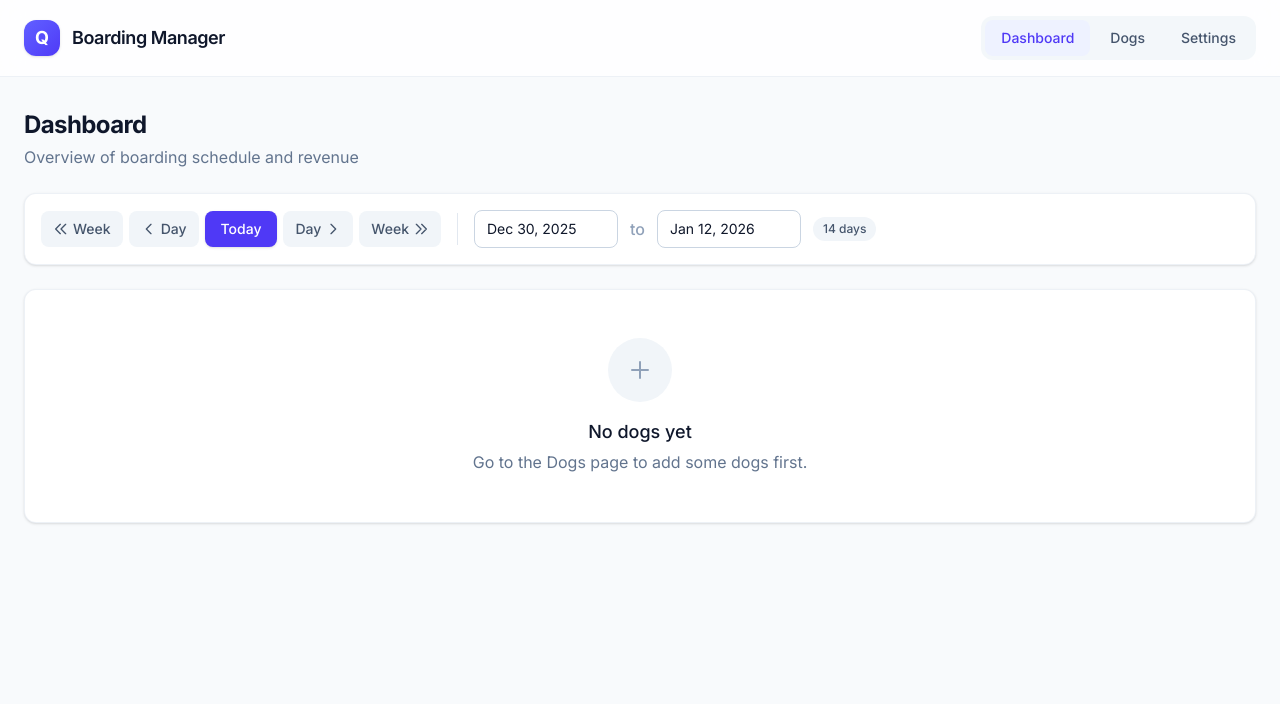
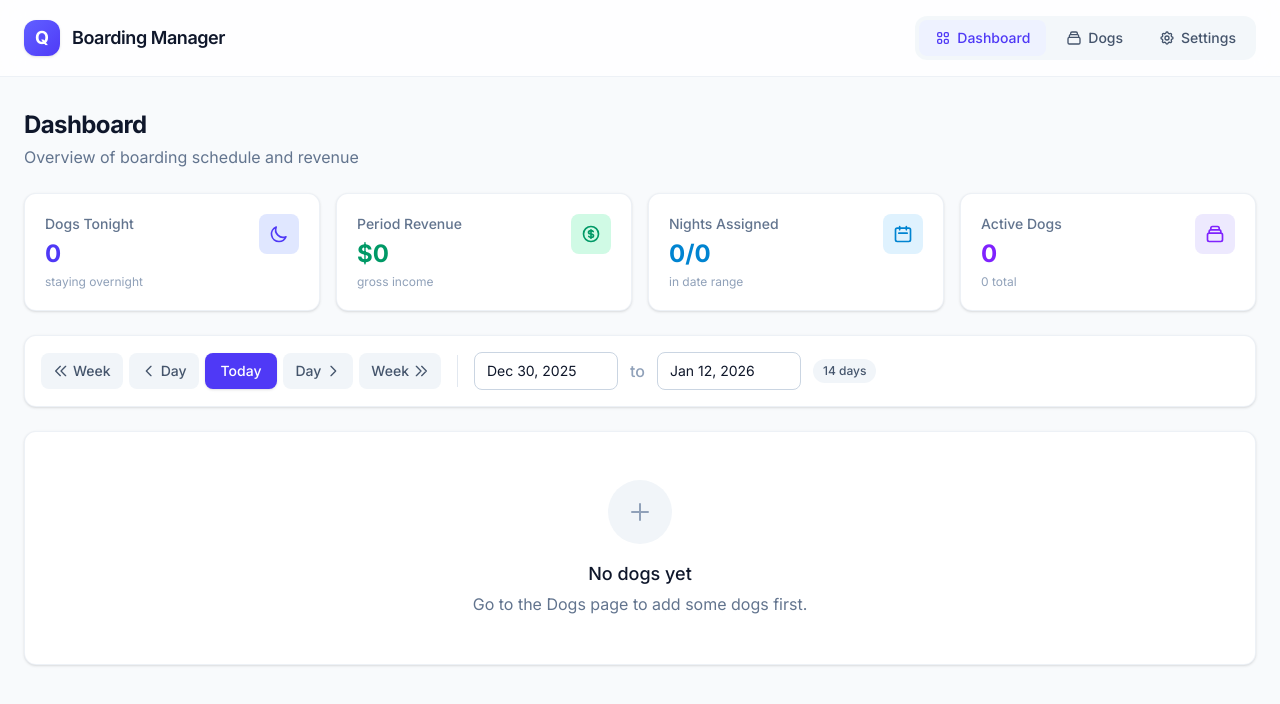
Before and after one commit to kcoffie/dog-boarding, a React (Vite) app: page / in a window 1280 px wide. Shown: the top 704 px of the page. Built offline with nearby package versions, Linux system fonts and the light colour scheme.

Commit message:
Add dashboard summary cards and navigation icons
Summary cards show:
- Dogs Tonight (staying overnight today)
- Period Revenue (gross for date range)
- Nights Assigned (with warning for unassigned)
- Active Dogs count

Navigation now has icons for Dashboard, Dogs, and Settings tabs.

```diff
--- a/src/components/Layout.jsx
+++ b/src/components/Layout.jsx
@@ -2,7 +2,7 @@ import { NavLink, Outlet } from 'react-router-dom';
 
 export default function Layout() {
   const linkClass = ({ isActive }) =>
-    `relative px-4 py-2 text-sm font-medium rounded-lg transition-all duration-200 ${
+    `relative inline-flex items-center px-4 py-2 text-sm font-medium rounded-lg transition-all duration-200 ${
       isActive
         ? 'text-indigo-600 bg-indigo-50'
         : 'text-slate-600 hover:text-slate-900 hover:bg-slate-100'
@@ -27,12 +27,22 @@ export default function Layout() {
             {/* Navigation */}
             <nav className="flex items-center gap-1 p-1 bg-slate-100/80 rounded-xl">
               <NavLink to="/" className={linkClass}>
+                <svg className="w-4 h-4 mr-1.5" fill="none" viewBox="0 0 24 24" stroke="currentColor">
+                  <path strokeLinecap="round" strokeLinejoin="round" strokeWidth={2} d="M4 6a2 2 0 012-2h2a2 2 0 012 2v2a2 2 0 01-2 2H6a2 2 0 01-2-2V6zM14 6a2 2 0 012-2h2a2 2 0 012 2v2a2 2 0 01-2 2h-2a2 2 0 01-2-2V6zM4 16a2 2 0 012-2h2a2 2 0 012 2v2a2 2 0 01-2 2H6a2 2 0 01-2-2v-2zM14 16a2 2 0 012-2h2a2 2 0 012 2v2a2 2 0 01-2 2h-2a2 2 0 01-2-2v-2z" />
+                </svg>
                 Dashboard
               </NavLink>
               <NavLink to="/dogs" className={linkClass}>
+                <svg className="w-4 h-4 mr-1.5" fill="none" viewBox="0 0 24 24" stroke="currentColor">
+                  <path strokeLinecap="round" strokeLinejoin="round" strokeWidth={2} d="M19 11H5m14 0a2 2 0 012 2v6a2 2 0 01-2 2H5a2 2 0 01-2-2v-6a2 2 0 012-2m14 0V9a2 2 0 00-2-2M5 11V9a2 2 0 012-2m0 0V5a2 2 0 012-2h6a2 2 0 012 2v2M7 7h10" />
+                </svg>
                 Dogs
               </NavLink>
               <NavLink to="/settings" className={linkClass}>
+                <svg className="w-4 h-4 mr-1.5" fill="none" viewBox="0 0 24 24" stroke="currentColor">
+                  <path strokeLinecap="round" strokeLinejoin="round" strokeWidth={2} d="M10.325 4.317c.426-1.756 2.924-1.756 3.35 0a1.724 1.724 0 002.573 1.066c1.543-.94 3.31.826 2.37 2.37a1.724 1.724 0 001.065 2.572c1.756.426 1.756 2.924 0 3.35a1.724 1.724 0 00-1.066 2.573c.94 1.543-.826 3.31-2.37 2.37a1.724 1.724 0 00-2.572 1.065c-.426 1.756-2.924 1.756-3.35 0a1.724 1.724 0 00-2.573-1.066c-1.543.94-3.31-.826-2.37-2.37a1.724 1.724 0 00-1.065-2.572c-1.756-.426-1.756-2.924 0-3.35a1.724 1.724 0 001.066-2.573c-.94-1.543.826-3.31 2.37-2.37.996.608 2.296.07 2.572-1.065z" />
+                  <path strokeLinecap="round" strokeLinejoin="round" strokeWidth={2} d="M15 12a3 3 0 11-6 0 3 3 0 016 0z" />
+                </svg>
                 Settings
               </NavLink>
             </nav>
--- /dev/null
+++ b/src/components/SummaryCards.jsx
@@ -0,0 +1,162 @@
+import { useData } from '../context/DataContext';
+import { getDateRange, isOvernight } from '../utils/dateUtils';
+
+export default function SummaryCards({ startDate, days }) {
+  const { dogs, boardings, settings, nightAssignments, getNetPercentageForDate } = useData();
+
+  const dates = getDateRange(startDate, days);
+  const todayStr = new Date().toISOString().split('T')[0];
+
+  // Dogs boarding today (overnight)
+  const dogsToday = dogs.filter(dog => {
+    const dogBoardings = boardings.filter(b => b.dogId === dog.id);
+    return dogBoardings.some(b => isOvernight(b, todayStr));
+  }).length;
+
+  // Revenue this period (gross)
+  const periodRevenue = dates.reduce((total, dateStr) => {
+    let dayGross = 0;
+    for (const dog of dogs) {
+      const dogBoardings = boardings.filter(b => b.dogId === dog.id);
+      for (const boarding of dogBoardings) {
+        if (isOvernight(boarding, dateStr)) {
+          dayGross += dog.nightRate;
+          break;
+        }
+      }
+    }
+    return total + dayGross;
+  }, 0);
+
+  // Nights assigned in range
+  const assignedNights = dates.filter(dateStr =>
+    nightAssignments.some(a => a.date === dateStr && a.employeeName)
+  ).length;
+
+  // Nights with boardings (need assignment)
+  const nightsWithBoardings = dates.filter(dateStr => {
+    for (const dog of dogs) {
+      const dogBoardings = boardings.filter(b => b.dogId === dog.id);
+      if (dogBoardings.some(b => isOvernight(b, dateStr))) {
+        return true;
+      }
+    }
+    return false;
+  }).length;
+
+  // Active dogs count
+  const activeDogs = dogs.filter(d => d.active !== false).length;
+
+  const formatCurrency = (amount) => {
+    return new Intl.NumberFormat('en-US', {
+      style: 'currency',
+      currency: 'USD',
+      minimumFractionDigits: 0,
+      maximumFractionDigits: 0,
+    }).format(amount);
+  };
+
+  const cards = [
+    {
+      label: 'Dogs Tonight',
+      value: dogsToday,
+      icon: (
+        <svg className="w-5 h-5" fill="none" viewBox="0 0 24 24" stroke="currentColor">
+          <path strokeLinecap="round" strokeLinejoin="round" strokeWidth={2} d="M20.354 15.354A9 9 0 018.646 3.646 9.003 9.003 0 0012 21a9.003 9.003 0 008.354-5.646z" />
+        </svg>
+      ),
+      color: 'indigo',
+      subtext: 'staying overnight',
+    },
+    {
+      label: 'Period Revenue',
+      value: formatCurrency(periodRevenue),
+      icon: (
+        <svg className="w-5 h-5" fill="none" viewBox="0 0 24 24" stroke="currentColor">
+          <path strokeLinecap="round" strokeLinejoin="round" strokeWidth={2} d="M12 8c-1.657 0-3 .895-3 2s1.343 2 3 2 3 .895 3 2-1.343 2-3 2m0-8c1.11 0 2.08.402 2.599 1M12 8V7m0 1v8m0 0v1m0-1c-1.11 0-2.08-.402-2.599-1M21 12a9 9 0 11-18 0 9 9 0 0118 0z" />
+        </svg>
+      ),
+      color: 'emerald',
+      subtext: 'gross income',
+    },
+    {
+      label: 'Nights Assigned',
+      value: `${assignedNights}/${nightsWithBoardings}`,
+      icon: (
+        <svg className="w-5 h-5" fill="none" viewBox="0 0 24 24" stroke="currentColor">
+          <path strokeLinecap="round" strokeLinejoin="round" strokeWidth={2} d="M8 7V3m8 4V3m-9 8h10M5 21h14a2 2 0 002-2V7a2 2 0 00-2-2H5a2 2 0 00-2 2v12a2 2 0 002 2z" />
+        </svg>
+      ),
+      color: nightsWithBoardings > 0 && assignedNights < nightsWithBoardings ? 'amber' : 'sky',
+      subtext: nightsWithBoardings > 0 && assignedNights < nightsWithBoardings
+        ? `${nightsWithBoardings - assignedNights} unassigned`
+        : 'in date range',
+    },
+    {
+      label: 'Active Dogs',
+      value: activeDogs,
+      icon: (
+        <svg className="w-5 h-5" fill="none" viewBox="0 0 24 24" stroke="currentColor">
+          <path strokeLinecap="round" strokeLinejoin="round" strokeWidth={2} d="M19 11H5m14 0a2 2 0 012 2v6a2 2 0 01-2 2H5a2 2 0 01-2-2v-6a2 2 0 012-2m14 0V9a2 2 0 00-2-2M5 11V9a2 2 0 012-2m0 0V5a2 2 0 012-2h6a2 2 0 012 2v2M7 7h10" />
+        </svg>
+      ),
+      color: 'violet',
+      subtext: `${dogs.length} total`,
+    },
+  ];
+
+  const colorClasses = {
+    indigo: {
+      bg: 'bg-indigo-50',
+      icon: 'bg-indigo-100 text-indigo-600',
+      value: 'text-indigo-600',
+    },
+    emerald: {
+      bg: 'bg-emerald-50',
+      icon: 'bg-emerald-100 text-emerald-600',
+      value: 'text-emerald-600',
+    },
+    amber: {
+      bg: 'bg-amber-50',
+      icon: 'bg-amber-100 text-amber-600',
+      value: 'text-amber-600',
+    },
+    sky: {
+      bg: 'bg-sky-50',
+      icon: 'bg-sky-100 text-sky-600',
+      value: 'text-sky-600',
+    },
+    violet: {
+      bg: 'bg-violet-50',
+      icon: 'bg-violet-100 text-violet-600',
+      value: 'text-violet-600',
+    },
+  };
+
+  return (
+    <div className="grid grid-cols-2 lg:grid-cols-4 gap-4">
+      {cards.map((card) => {
+        const colors = colorClasses[card.color];
+        return (
+          <div
+            key={card.label}
+            className="bg-white rounded-xl border border-slate-200/60 shadow-sm p-5 hover:shadow-md transition-shadow"
+          >
+            <div className="flex items-start justify-between">
+              <div>
+                <p className="text-sm font-medium text-slate-500">{card.label}</p>
+                <p className={`text-2xl font-bold mt-1 ${colors.value}`}>
+                  {card.value}
+                </p>
+                <p className="text-xs text-slate-400 mt-1">{card.subtext}</p>
+              </div>
+              <div className={`w-10 h-10 rounded-lg ${colors.icon} flex items-center justify-center`}>
+                {card.icon}
+              </div>
+            </div>
+          </div>
+        );
+      })}
+    </div>
+  );
+}
--- a/src/pages/MatrixPage.jsx
+++ b/src/pages/MatrixPage.jsx
@@ -1,4 +1,5 @@
 import { useState } from 'react';
+import SummaryCards from '../components/SummaryCards';
 import DateNavigator from '../components/DateNavigator';
 import BoardingMatrix from '../components/BoardingMatrix';
 import EmployeeTotals from '../components/EmployeeTotals';
@@ -28,6 +29,9 @@ export default function MatrixPage() {
         <p className="text-slate-500 mt-1">Overview of boarding schedule and revenue</p>
       </div>
 
+      {/* Summary Cards */}
+      <SummaryCards startDate={startDate} days={daysDiff} />
+
       {/* Date Navigator */}
       <DateNavigator
         startDate={startDate}
```
